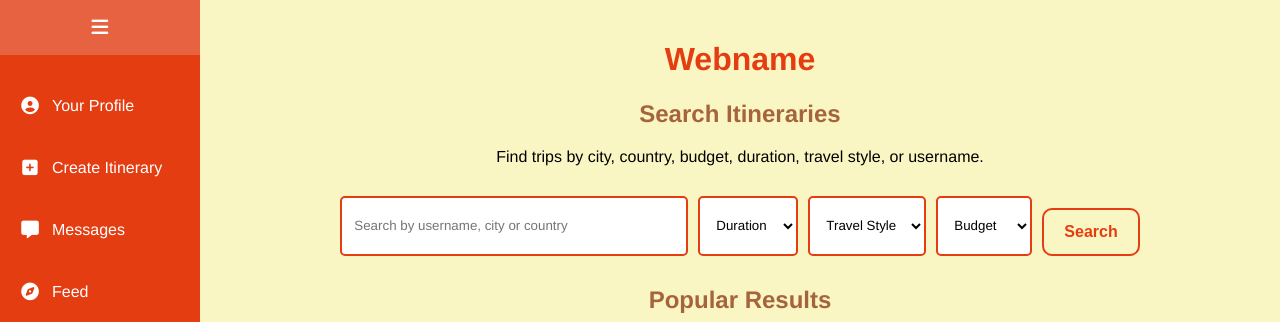
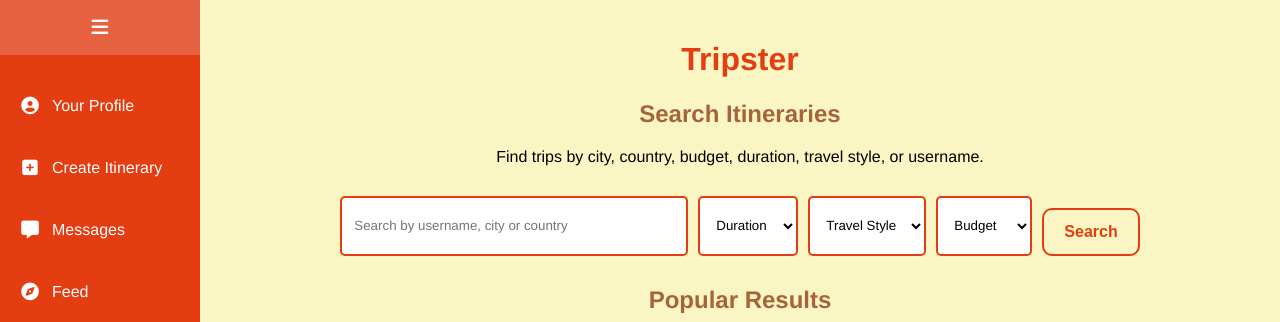
Before and after one commit to laura-camila-av/travel-social-media, a Flask app: page /search in a window 1280 px wide. Shown: the top 322 px of the page. Run offline with Flask 3, Linux system fonts and the light colour scheme; the visitor is signed in with stand-in values (Sample User, id 1); some libraries are stand-ins or nearby versions.

Commit message:
Changed website names in search page

```diff
--- a/templates/search_page.html
+++ b/templates/search_page.html
@@ -4,7 +4,7 @@
     <link rel="stylesheet" href="https://cdnjs.cloudflare.com/ajax/libs/font-awesome/6.5.0/css/all.min.css">
     <meta charset="UTF-8">
     <meta name="viewport" content="width=device-width, initial-scale=1.0">
-    <title>Webname - Search</title>
+    <title>Tripster - Search</title>
     <link rel="stylesheet" href="{{ url_for('static', filename='styles.css') }}">
 </head>
 
@@ -16,7 +16,7 @@
 <div class="page-wrapper">
     <div class="middle-column">
 
-        <h1>Webname</h1>
+        <h1>Tripster</h1>
         <h2>Search Itineraries</h2>
         <p>Find trips by city, country, budget, duration, travel style, or username.</p>
 
```
